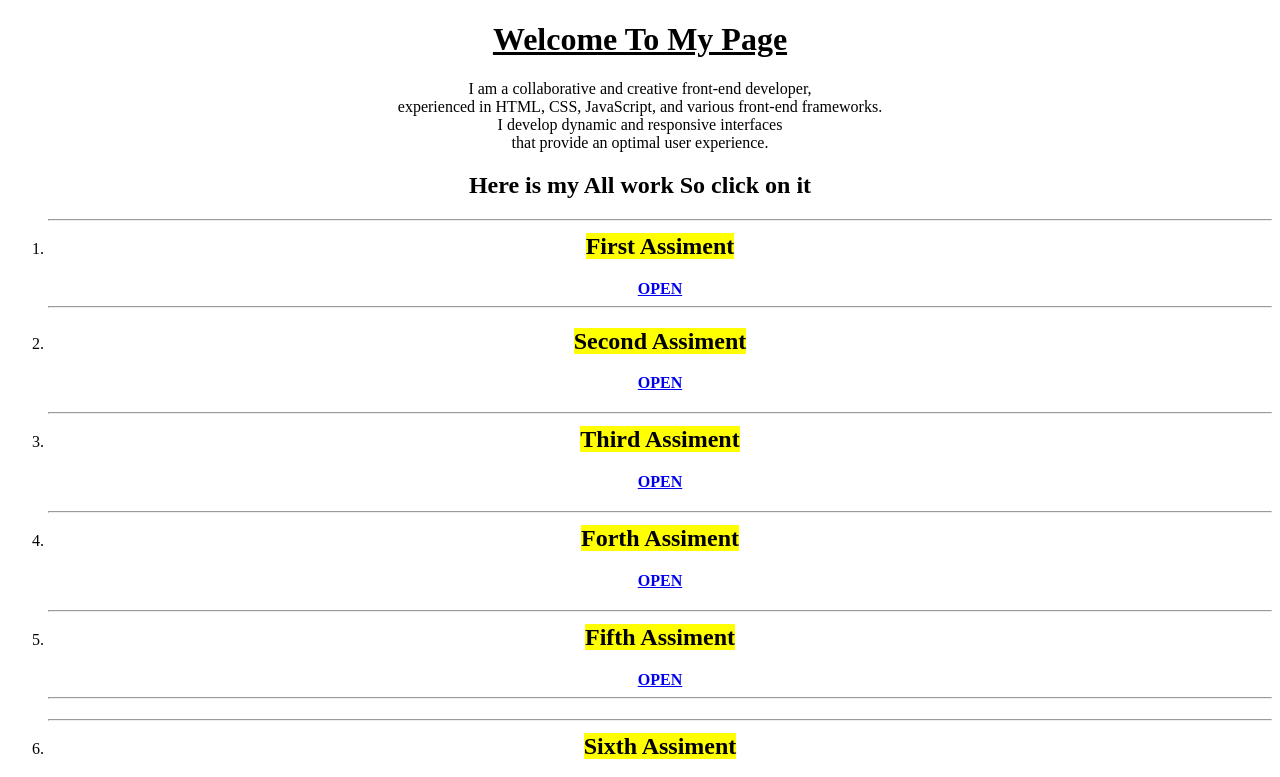
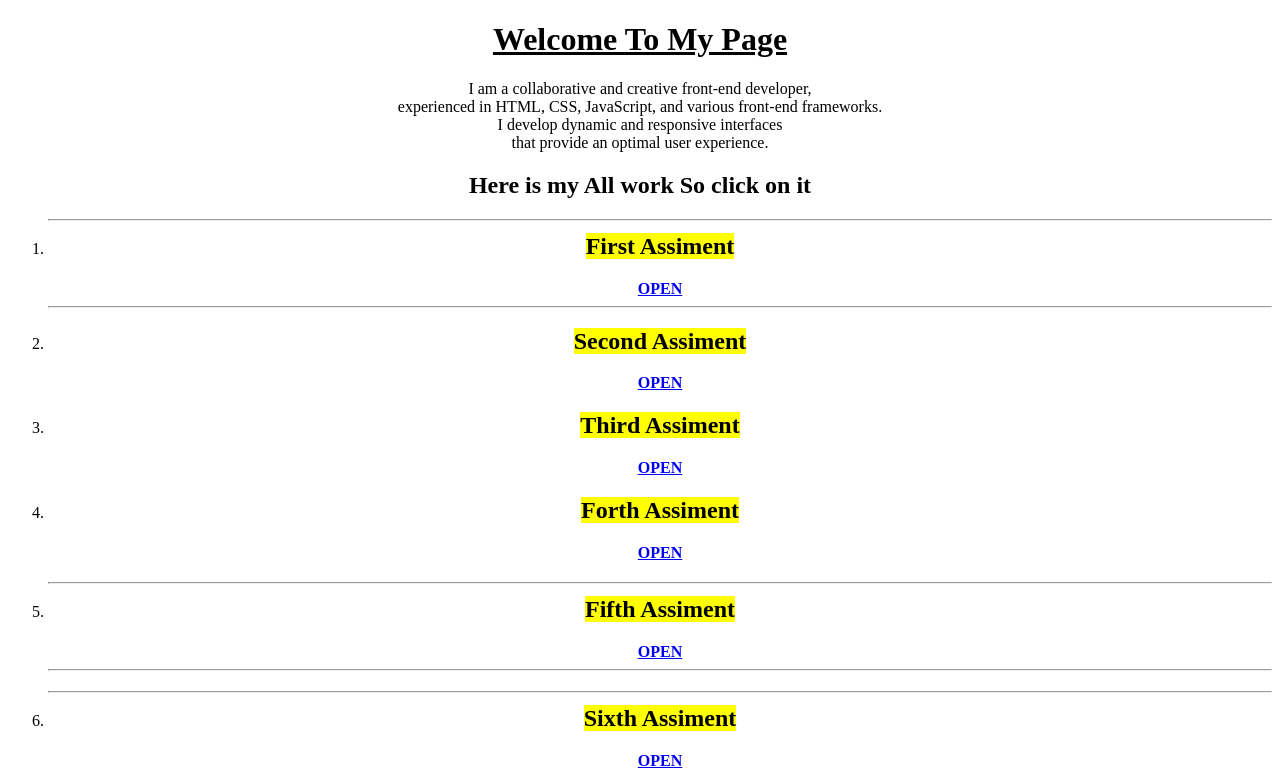
Before and after one commit to Ambreen1405/HTML-WORK, a plain HTML site: page index.html in a window 1280 px wide. Shown: the top 777 px of the page. Drawn offline with Linux system fonts and the light colour scheme.

Commit message:
TASK DONE

```diff
--- a/index.html
+++ b/index.html
@@ -18,10 +18,10 @@
                 <li><h2> <mark>
 
                     Second Assiment</mark></h2><a href="5-6-24/index.html"><b>OPEN</b></a></li>
-                    <li><h2> <mark><hr>
+                    <li><h2> <mark>
 
                         Third Assiment</mark></h2><a href="7-6-24/index.html"><b>OPEN</b></a></li>
-                        <li><h2> <mark><hr>
+                        <li><h2> <mark>
 
                             Forth Assiment</mark></h2><a href="10-6-24/index.html"><b>OPEN</b></a></li>
                             <li><h2> <mark><hr>
```
